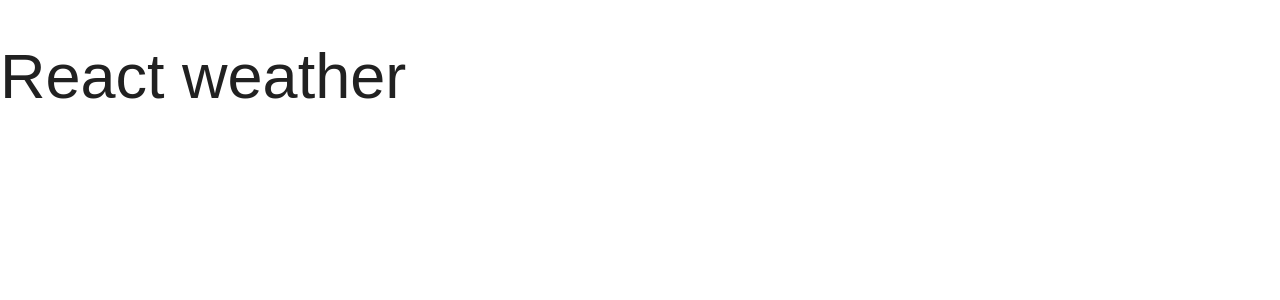
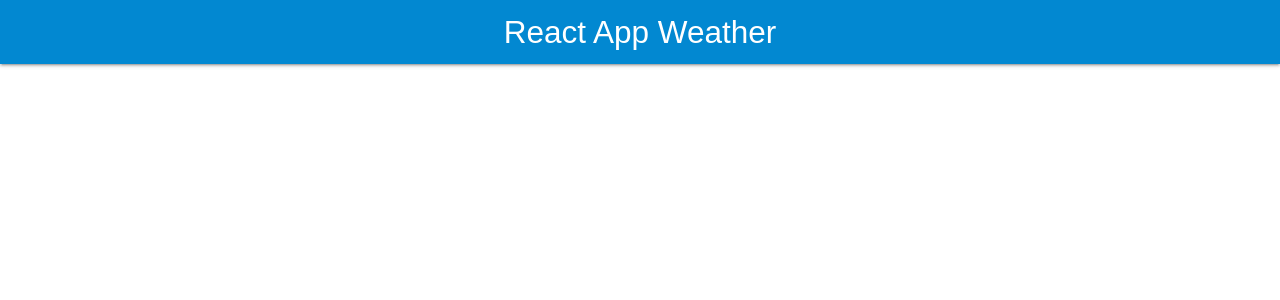
Before and after one commit to alecaceres/weather, a React (Create React App) app: page / in a window 1280 px wide. Shown: the top 300 px of the page. Built offline with nearby package versions, Linux system fonts and the light colour scheme.

Commit message:
Add header style

```diff
--- a/src/App.js
+++ b/src/App.js
@@ -1,6 +1,13 @@
+import { Fragment } from "react";
+import Header from "./components/Header";
+
 function App() {
   return (
-    <h1>React weather</h1>
+    <Fragment>
+      <Header
+        title="React App Weather"
+      />
+    </Fragment>
   );
 }
 
--- /dev/null
+++ b/src/components/Header.js
@@ -0,0 +1,11 @@
+const Header = ({title}) => {
+    return (
+        <nav>
+            <div className="nav-wrapper light-blue darken-2">
+                <a href="#!" className="brand-logo">{title}</a>
+            </div>
+        </nav>
+    )
+}
+
+export default Header
```
